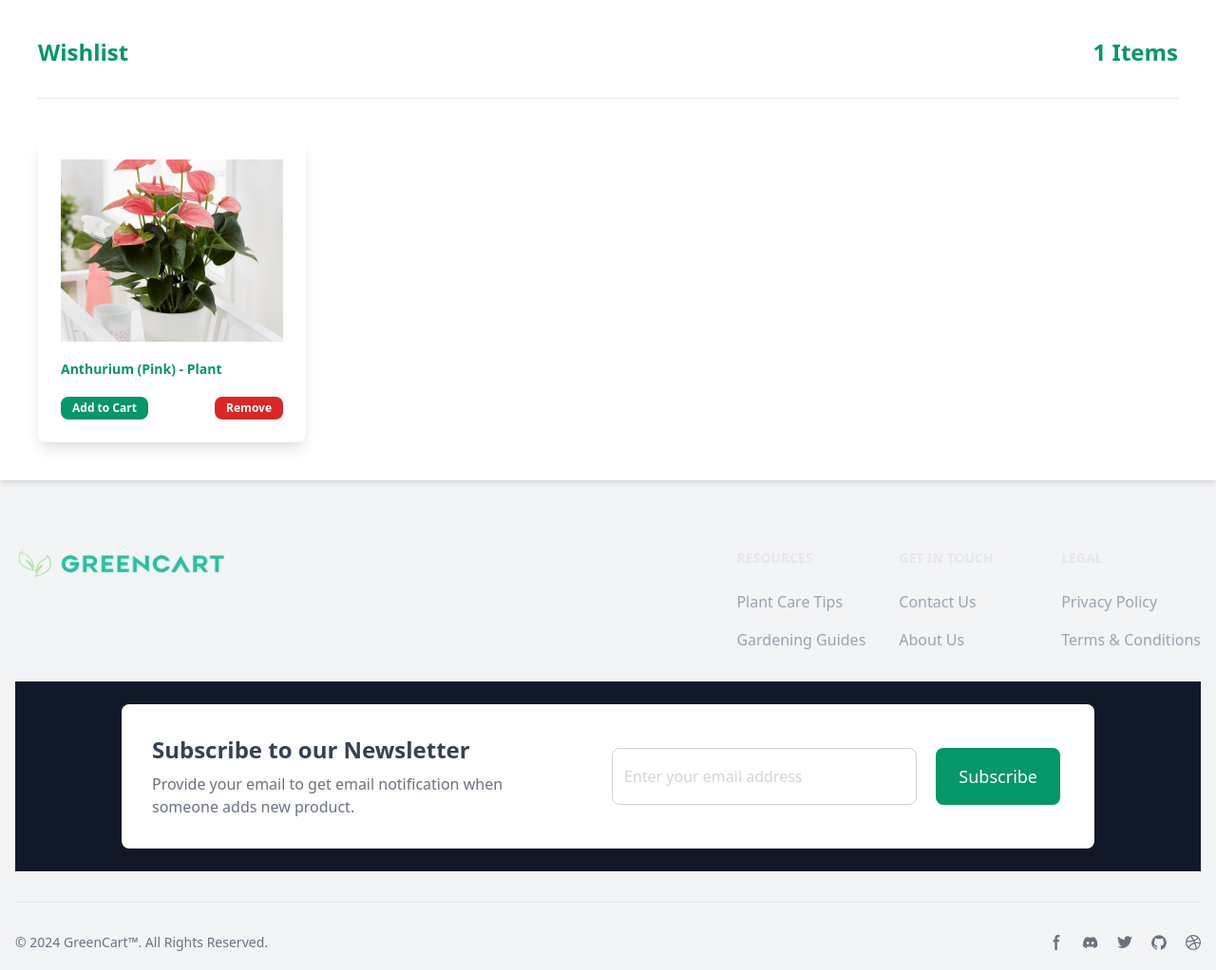
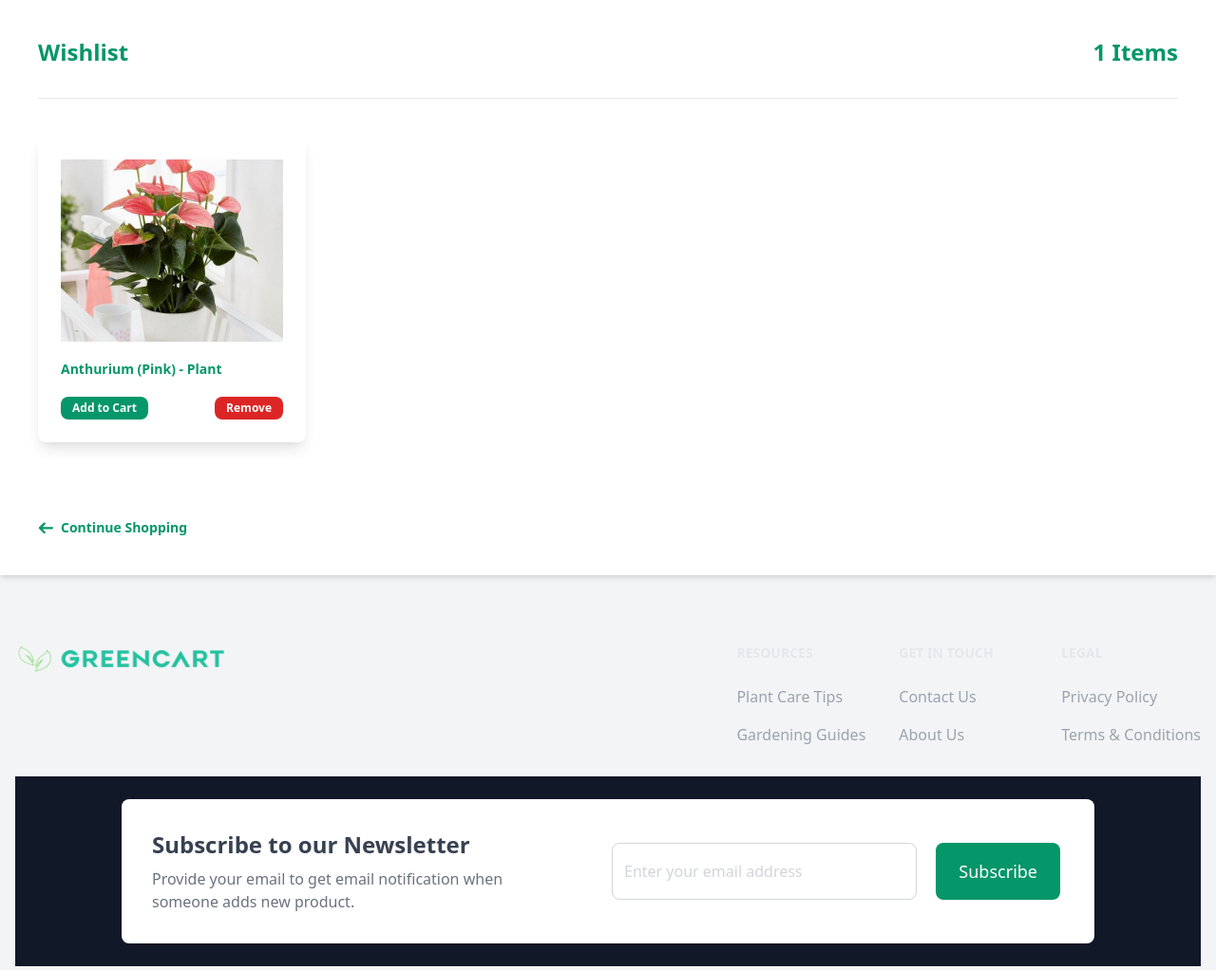
Before and after one commit to YashSahsani/GreenCart, a Django app: page /cart/wishlist/ in a window 1280 px wide. Shown: the part 121-1143 px from the top of the page at 95% size. Run offline with Django 4.2, Linux system fonts and the light colour scheme; a user stored in the database is signed in; data comes from the database, SQL or seed files in the repository; tables that the repository leaves empty hold one stand-in row (values such as "Sample post"); some libraries are stand-ins or nearby versions.

Commit message:
continue shopping navigation added to wishlist

```diff
--- a/add_to_cart/templates/Cart/wishlist.html
+++ b/add_to_cart/templates/Cart/wishlist.html
@@ -33,6 +33,14 @@
                     </div>
                     {% endfor %}
                 </div>
+                <div class="flex justify-between mt-10">
+                    <div class="w-1/2">
+                        <a href="{% url 'Shop:home' %}" class="flex font-semibold text-green-600 text-sm mt-10">
+                            <svg class="fill-current mr-2 text-green-600 w-4" viewBox="0 0 448 512"><path d="M134.059 296H416c17.673 0 32-14.327 32-32s-14.327-32-32-32H134.059l76.218-76.218c12.499-12.499 12.499-32.757 0-45.255s-32.757-12.499-45.255 0L32.273 240.573c-6.248 6.248-9.373 14.439-9.373 22.628s3.125 16.379 9.373 22.628l132.748 132.748c12.499 12.499 32.757 12.499 45.255 0s12.499-32.757 0-45.255L134.059 296z"/></svg>
+                            Continue Shopping
+                        </a>
+                    </div>
+                </div>
             {% else %}
                 <div class="bg-white p-4 rounded-lg shadow-lg mt-6">
                     <p class="text-xl font-semibold text-gray-700">Your wishlist is empty.</p>
```
